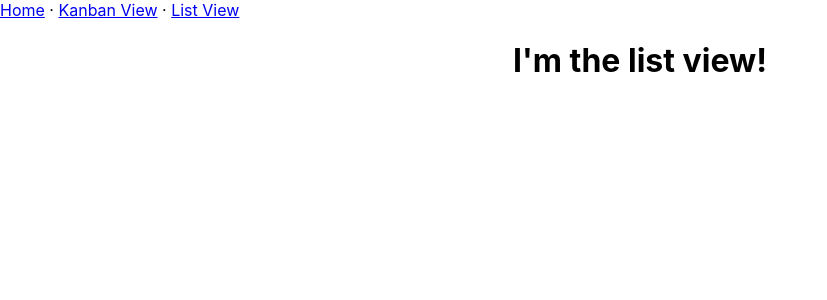
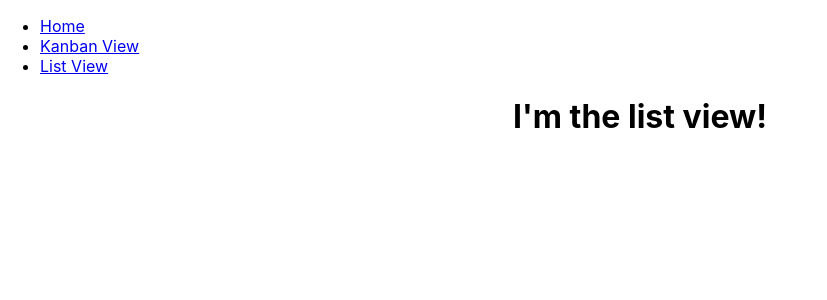
Before and after one commit to saeendamghanian/dashboard-kanban, a React (Create React App) app: page /list in a window 1280 px wide. Shown: the top 300 px of the page, without its empty margins (0-827 px from the left). Built offline with nearby package versions, Linux system fonts and the light colour scheme.

Commit message:
navbar - from separator to ul

```diff
--- a/src/components/Navbar.js
+++ b/src/components/Navbar.js
@@ -6,11 +6,17 @@ class NavBar extends Component {
     const Separator = () => <span> &middot; </span>;
     return (
       <div>
-        <Link to="/">Home</Link>
-        <Separator />
-        <Link to="/kanban">Kanban View</Link>
-        <Separator />
-        <Link to="/list">List View</Link>
+        <ul>
+          <li>
+            <Link to="/">Home</Link>
+          </li>
+          <li>
+            <Link to="/kanban">Kanban View</Link>
+          </li>
+          <li>
+            <Link to="/list">List View</Link>
+          </li>
+        </ul>
       </div>
     );
   }
```
